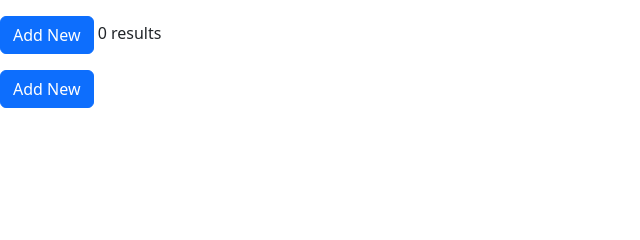
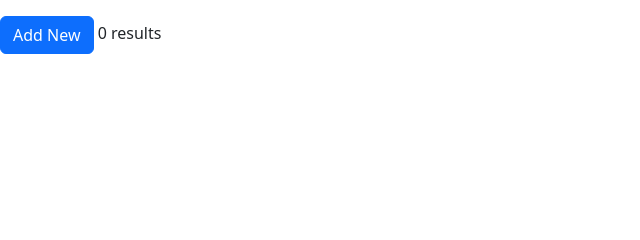
Before and after one commit to trevorriley37/MIS-4013-HW4, a PHP site: page / in a window 1280 px wide. Shown: the part 177-417 px from the top of the page, without its empty margins (0-640 px from the left). Run offline with PHP 8.4, Linux system fonts and the light colour scheme; data that the repository does not hold is empty.

Commit message:
remove bottom button

```diff
--- a/index.php
+++ b/index.php
@@ -83,8 +83,6 @@ if ($result->num_rows > 0) {
 </table>
 
 
-<button type="button" class="btn btn-primary" data-bs-toggle="modal" data-bs-target="#AddCity">
-        Add New
-      </button>
+
 
 </html>
```
